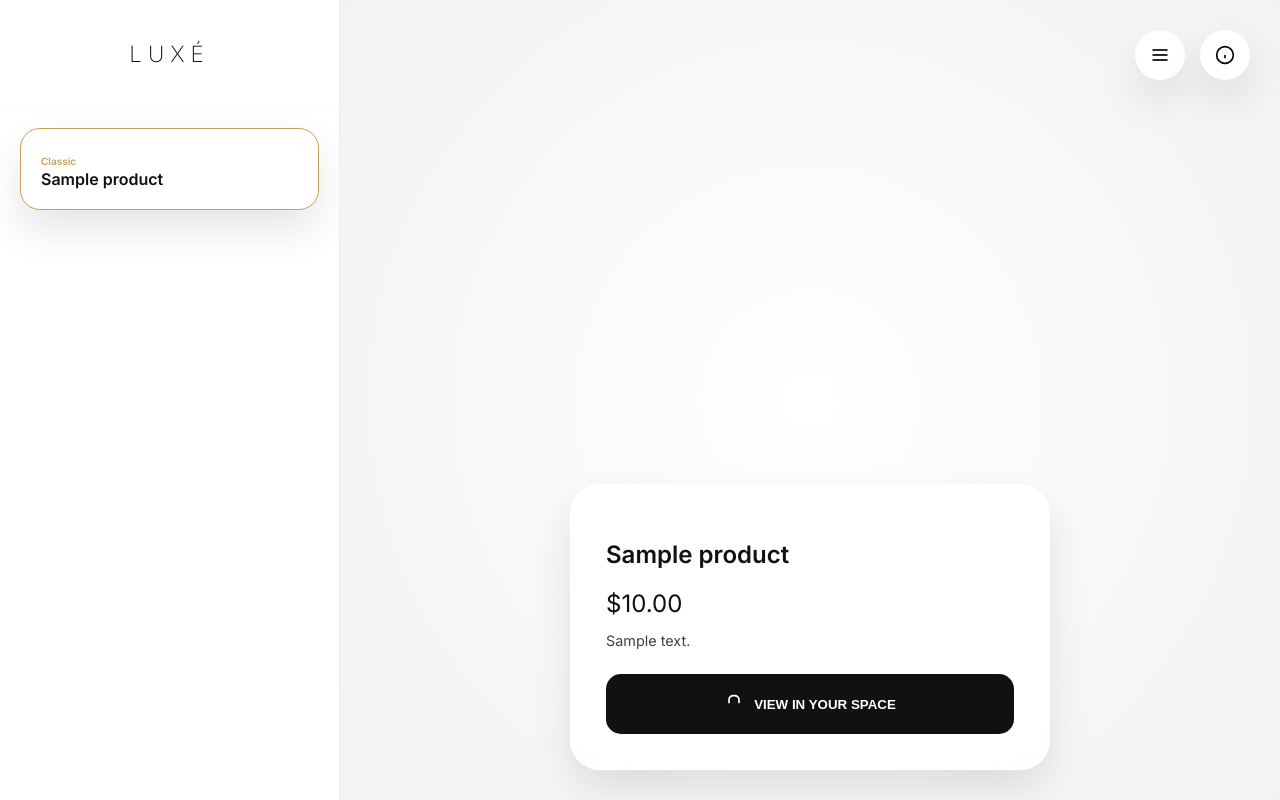
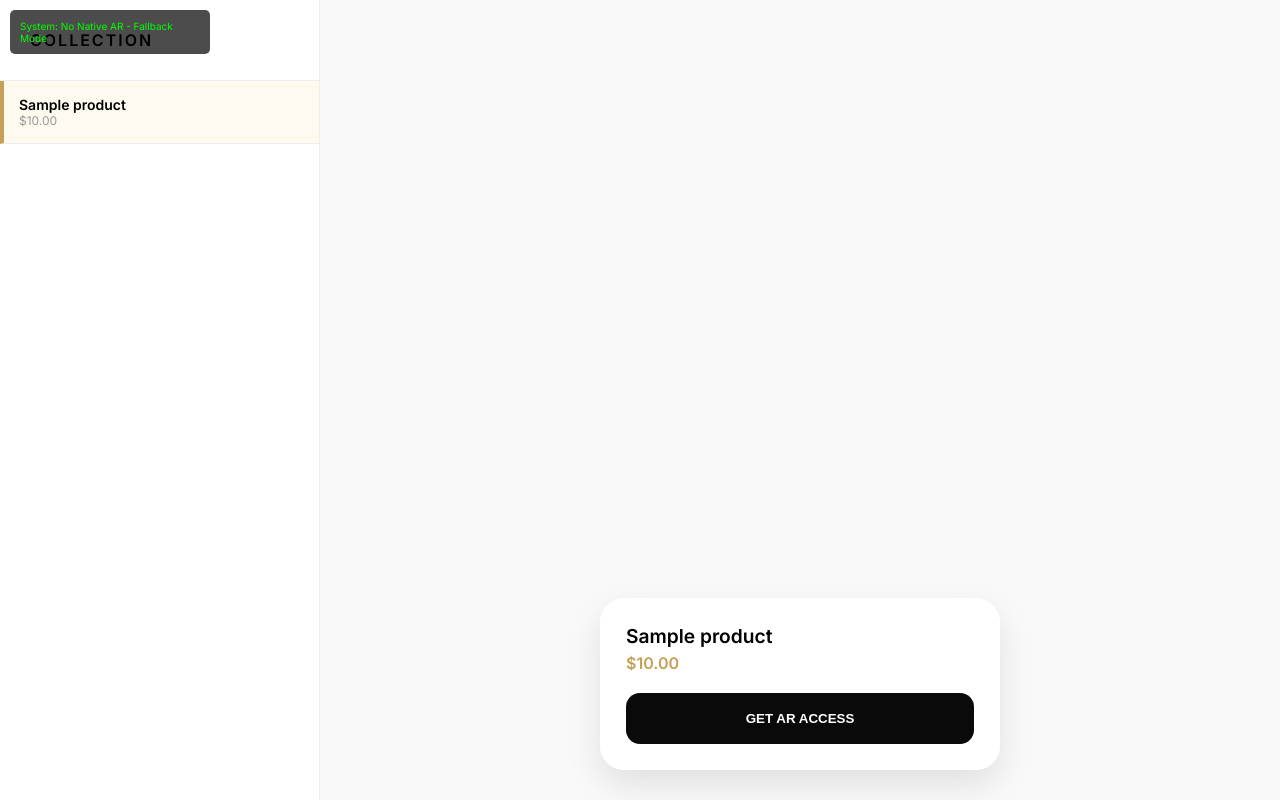
Before and after one commit to bil1234n/3D_hub, a Django app: page / in a window 1280 px wide. Run offline with Django 5.2, Linux system fonts and the light colour scheme; tables that the repository leaves empty hold one stand-in row (values such as "Sample post"); some libraries are stand-ins or nearby versions.

Commit message:
Update index.html

```diff
--- a/templates/index.html
+++ b/templates/index.html
@@ -3,192 +3,228 @@
 <head>
     <meta charset="UTF-8">
     <meta name="viewport" content="width=device-width, initial-scale=1.0, maximum-scale=1.0, user-scalable=no">
-    <title>Luxé | Enterprise AR Engine</title>
+    <title>Luxé | Professional AR Engine</title>
+
     <script type="module" src="https://ajax.googleapis.com/ajax/libs/model-viewer/3.4.0/model-viewer.min.js"></script>
-    <link href="https://fonts.googleapis.com/css2?family=Inter:wght@200;400;600&display=swap" rel="stylesheet">
+    <link href="https://fonts.googleapis.com/css2?family=Inter:wght@300;400;600&display=swap" rel="stylesheet">
+
     <style>
-        :root { --accent: #c5a059; --dark: #111; --glass: rgba(255, 255, 255, 0.9); --shadow: 0 20px 40px rgba(0,0,0,0.1); }
-        * { box-sizing: border-box; transition: all 0.3s cubic-bezier(0.16, 1, 0.3, 1); }
-        body { margin: 0; font-family: 'Inter', sans-serif; display: flex; height: 100vh; overflow: hidden; background: #fff; color: var(--dark); }
+        :root { --accent: #c5a059; --dark: #0a0a0a; --glass: rgba(255, 255, 255, 0.95); }
+        * { box-sizing: border-box; -webkit-tap-highlight-color: transparent; }
+        body { margin: 0; font-family: 'Inter', sans-serif; background: #fff; height: 100vh; display: flex; overflow: hidden; }
 
-        /* Layout Architecture */
-        .sidebar { width: 340px; background: #fff; border-right: 1px solid #eee; display: flex; flex-direction: column; z-index: 100; transition: transform 0.5s ease; }
-        .sidebar.hidden { transform: translateX(-100%); margin-right: -340px; }
-        .sidebar-header { padding: 40px 30px; letter-spacing: 6px; font-weight: 200; font-size: 1.4rem; text-align: center; border-bottom: 1px solid #f9f9f9; }
+        /* Sidebar Control */
+        .sidebar { width: 320px; border-right: 1px solid #eee; display: flex; flex-direction: column; background: #fff; z-index: 10; transition: transform 0.4s cubic-bezier(0.4, 0, 0.2, 1); }
+        .sidebar.collapsed { transform: translateX(-100%); margin-right: -320px; }
 
-        .product-list { flex: 1; overflow-y: auto; padding: 20px; }
-        .item-card {
-            padding: 20px; margin-bottom: 15px; cursor: pointer; border-radius: 20px;
-            background: #f8f8f8; border: 1px solid transparent;
-        }
-        .item-card.active { background: #fff; border-color: var(--accent); box-shadow: var(--shadow); }
+        /* Main Viewport */
+        .viewport { flex: 1; position: relative; background: #f9f9f9; }
+        model-viewer { width: 100%; height: 100%; background-color: #f9f9f9; }
 
-        .view-selector {
-            width: 100%; margin-top: 12px; padding: 10px; border-radius: 10px; border: 1px solid #ddd;
-            font-size: 11px; text-transform: uppercase; letter-spacing: 1px; cursor: pointer;
+        /* Professional UI Components */
+        .overlay-ui { position: absolute; bottom: 30px; left: 50%; transform: translateX(-50%); width: 90%; max-width: 400px; z-index: 50; }
+
+        .product-card {
+            background: var(--glass); backdrop-filter: blur(15px); padding: 25px;
+            border-radius: 24px; box-shadow: 0 15px 35px rgba(0,0,0,0.1); border: 1px solid #fff;
         }
 
-        /* Stage Area */
-        .main-stage { flex: 1; position: relative; background: radial-gradient(circle at center, #ffffff 0%, #f2f2f2 100%); }
-        model-viewer { width: 100%; height: 100%; --poster-color: transparent; }
-
-        /* UI Overlays */
-        .control-dock { position: absolute; top: 30px; right: 30px; display: flex; gap: 15px; z-index: 100; }
-        .icon-btn {
-            width: 50px; height: 50px; background: white; border: none; border-radius: 50%;
-            display: flex; align-items: center; justify-content: center; cursor: pointer; box-shadow: var(--shadow);
-        }
-        .icon-btn:hover { background: var(--dark); color: white; }
-
-        .glass-panel {
-            position: absolute; bottom: 30px; left: 50%; transform: translate(-50%, 40px);
-            width: 90%; max-width: 480px; background: var(--glass); backdrop-filter: blur(20px);
-            padding: 35px; border-radius: 30px; border: 1px solid rgba(255,255,255,0.5);
-            box-shadow: var(--shadow); z-index: 20; opacity: 0; pointer-events: none;
-        }
-        .glass-panel.show { transform: translate(-50%, 0); opacity: 1; pointer-events: auto; }
-
-        .ar-btn {
-            width: 100%; background: var(--dark); color: white; border: none; padding: 20px;
-            border-radius: 15px; font-weight: 600; cursor: pointer; display: flex; align-items: center; justify-content: center; gap: 10px;
+        .btn-primary {
+            width: 100%; padding: 18px; border: none; border-radius: 14px;
+            background: var(--dark); color: #fff; font-weight: 600; cursor: pointer;
+            display: flex; align-items: center; justify-content: center; gap: 10px; transition: 0.2s;
         }
 
-        /* Modal Logic */
-        #qr-modal {
-            display: none; position: fixed; inset: 0; background: rgba(0,0,0,0.8);
-            z-index: 2000; align-items: center; justify-content: center; backdrop-filter: blur(10px);
+        /* Diagnostic Tools (Hide in Production) */
+        #debug-log {
+            position: absolute; top: 10px; left: 10px; font-size: 10px;
+            background: rgba(0,0,0,0.7); color: #0f0; padding: 10px; border-radius: 5px;
+            pointer-events: none; z-index: 1000; max-width: 200px;
         }
-        .qr-card { background: white; padding: 40px; border-radius: 30px; text-align: center; width: 340px; }
 
-        #image-overlay { position: absolute; inset: 0; display: none; align-items: center; justify-content: center; background: #fff; z-index: 5; }
-        #image-overlay img { max-width: 80%; max-height: 80%; object-fit: contain; }
+        /* Modal */
+        .modal {
+            display: none; position: fixed; inset: 0; background: rgba(0,0,0,0.85);
+            z-index: 1000; align-items: center; justify-content: center; backdrop-filter: blur(8px);
+        }
+        .modal-content { background: #fff; padding: 40px; border-radius: 30px; text-align: center; }
+
+        .item-row { padding: 15px; border-bottom: 1px solid #eee; cursor: pointer; transition: 0.2s; }
+        .item-row:hover { background: #f5f5f5; }
+        .item-row.active { border-left: 4px solid var(--accent); background: #fffaf0; }
     </style>
 </head>
 <body>
 
-<div class="sidebar" id="sidebar">
-    <div class="sidebar-header">LUXÉ</div>
-    <div class="product-list" id="ui-list"></div>
-</div>
+    <div id="debug-log">System: Initializing...</div>
 
-<div class="main-stage">
-    <div class="control-dock">
-        <button class="icon-btn" id="toggleSide"><svg width="20" height="20" viewBox="0 0 24 24" fill="none" stroke="currentColor" stroke-width="2"><line x1="3" y1="12" x2="21" y2="12"></line><line x1="3" y1="6" x2="21" y2="6"></line><line x1="3" y1="18" x2="21" y2="18"></line></svg></button>
-        <button class="icon-btn" id="toggleInfo"><svg width="20" height="20" viewBox="0 0 24 24" fill="none" stroke="currentColor" stroke-width="2"><circle cx="12" cy="12" r="10"></circle><line x1="12" y1="16" x2="12" y2="12"></line><line x1="12" y1="8" x2="12.01" y2="8"></line></svg></button>
-    </div>
+    <aside class="sidebar" id="sidebar">
+        <div style="padding: 30px; border-bottom: 1px solid #eee; font-weight: 600; letter-spacing: 2px;">COLLECTION</div>
+        <div id="product-list" style="overflow-y: auto; flex: 1;"></div>
+    </aside>
 
-    <model-viewer id="viewer"
-        camera-controls auto-rotate shadow-intensity="2"
-        environment-image="neutral" exposure="1"
-        ar ar-modes="webxr scene-viewer quick-look"
-        ar-scale="auto" loading="eager" crossorigin="anonymous">
-        <button slot="ar-button" id="hidden-ar-button" style="display:none;"></button>
+    <main class="viewport">
+        <model-viewer id="main-engine"
+            loading="eager"
+            camera-controls
+            auto-rotate
+            ar
+            ar-modes="webxr scene-viewer quick-look"
+            ar-placement="floor"
+            shadow-intensity="1.5"
+            environment-image="neutral"
+            crossorigin="anonymous">
+
+            <button slot="ar-button" id="native-ar-trigger" style="display:none;"></button>
         </model-viewer>
 
-    <div id="image-overlay"><img id="gallery-img" src=""></div>
-
-    <div class="glass-panel" id="info-panel">
-        <h2 id="p-title">Product</h2>
-        <div id="p-price" style="font-size: 1.5rem; margin-bottom: 10px;">$0.00</div>
-        <p id="p-desc" style="font-size: 0.9rem; opacity: 0.8; margin-bottom: 25px;"></p>
-        <button class="ar-btn" id="launch-ar">
-            <svg width="20" height="20" fill="currentColor" viewBox="0 0 24 24"><path d="M7 11V7c0-2.21 1.79-4 4-4h2c2.21 0 4 1.79 4 4v4h2V7c0-3.31-2.69-6-6-6h-2c-3.31 0-6 2.69-6 6v4h2z"/></svg>
-            VIEW IN YOUR SPACE
+        <div class="overlay-ui">
+            <div class="product-card">
+                <h2 id="display-name" style="margin: 0 0 5px 0; font-size: 1.2rem;">Select Product</h2>
+                <p id="display-price" style="margin: 0 0 20px 0; color: var(--accent); font-weight: 600;">$0.00</p>
+                <button class="btn-primary" id="master-ar-btn">
+                    <svg width="20" height="20" viewBox="0 0 24 24" fill="none" stroke="currentColor" stroke-width="2"><path d="M21 16V8a2 2 0 0 0-1-1.73l-7-4a2 2 0 0 0-2 0l-7 4A2 2 0 0 0 3 8v8a2 2 0 0 0 1 1.73l7 4a2 2 0 0 0 2 0l7-4A2 2 0 0 0 21 16z"></path><polyline points="3.27 6.96 12 12.01 20.73 6.96"></polyline><line x1="12" y1="22.08" x2="12" y2="12"></line></svg>
+                    INITIALIZING AR...
                 </button>
             </div>
         </div>
+    </main>
 
-<div id="qr-modal">
-    <div class="qr-card">
-        <h3>View in AR</h3>
-        <p style="font-size: 0.85rem; color: #666;">Scan with your mobile device to place this item in your room.</p>
-        <img id="qr-code" style="width: 200px; height: 200px; margin: 20px 0;">
-        <button id="close-qr" style="width:100%; padding:15px; border:none; background:#eee; border-radius:10px; cursor:pointer;">Close</button>
+    <div class="modal" id="qr-modal">
+        <div class="modal-content">
+            <h3>Desktop Detected</h3>
+            <p>Scan to view this in your room</p>
+            <img id="qr-image" style="width: 200px; height: 200px; margin: 20px;">
+            <button onclick="document.getElementById('qr-modal').style.display='none'" style="display:block; width:100%; padding:10px; border:none; background:#eee; border-radius:8px;">Dismiss</button>
         </div>
     </div>
 
 <script>
+    // 1. SYSTEM CONFIGURATION
     const CLOUD_NAME = "duhidqjmj";
+    const logger = document.getElementById('debug-log');
 
-    // Crucial: Cloudinary delivery logic
-    function getCloudinaryUrl(path, isModel = false) {
-        if (!path) return "";
-        if (path.startsWith('http')) return path.replace('http://', 'https://');
-        const type = isModel ? 'raw/upload' : 'image/upload';
-        const cleanPath = path.replace('/media/', '');
-        return `https://res.cloudinary.com/${CLOUD_NAME}/${type}/${cleanPath}`;
+    function log(msg) {
+        logger.innerText = `System: ${msg}`;
+        console.log(`[AR ENGINE] ${msg}`);
     }
 
+    function formatCloudinary(url, isModel = false) {
+        if (!url) return "";
+        if (url.startsWith('http')) return url.replace('http://', 'https://');
+        const folder = isModel ? 'raw/upload' : 'image/upload';
+        return `https://res.cloudinary.com/${CLOUD_NAME}/${folder}/${url.replace('/media/', '')}`;
+    }
+
+    // 2. DATA INJECTION
     const inventory = [
         {% for p in products %}
         {
             id: "{{ p.id|escapejs }}",
             name: "{{ p.name|escapejs }}",
             price: "{{ p.price|escapejs }}",
-            desc: "{{ p.description|escapejs }}",
-            category: "{{ p.category|escapejs }}",
-            model: getCloudinaryUrl("{{ p.model_3d.url|escapejs }}", true),
-            thumb: getCloudinaryUrl("{{ p.main_image.url|escapejs }}")
+            glb: formatCloudinary("{% if p.model_3d %}{{ p.model_3d.url|escapejs }}{% endif %}", true)
         }{% if not forloop.last %},{% endif %}
         {% endfor %}
     ];
 
-    const viewer = document.getElementById('viewer');
-    const infoPanel = document.getElementById('info-panel');
-    const qrModal = document.getElementById('qr-modal');
+    // 3. ENGINE CORE
+    const Engine = {
+        el: document.getElementById('main-engine'),
+        arBtn: document.getElementById('master-ar-btn'),
 
-    // AR Engine Logic
-    function triggerAR() {
-        const isMobile = /iPhone|iPad|iPod|Android/i.test(navigator.userAgent);
+        async init() {
+            log("Checking Capabilities...");
+            this.checkARSupport();
+            this.renderList();
+            if(inventory.length > 0) this.loadProduct(inventory[0].id);
 
-        // Attempt 1: Direct activation via component
-        if (viewer.canActivateAR) {
-            viewer.activateAR();
-        }
-        // Attempt 2: Intent-based trigger for Android/iOS if detection is sluggish
-        else if (isMobile) {
-            const arButton = document.getElementById('hidden-ar-button');
-            arButton.click();
-        }
-        // Attempt 3: Desktop Fallback
-        else {
-            const currentUrl = encodeURIComponent(window.location.href);
-            document.getElementById('qr-code').src = `https://api.qrserver.com/v1/create-qr-code/?size=200x200&data=${currentUrl}`;
-            qrModal.style.display = 'flex';
+            this.arBtn.addEventListener('click', () => this.handleARRequest());
+        },
+
+        async checkARSupport() {
+            // Check for WebXR
+            if (navigator.xr) {
+                const supported = await navigator.xr.isSessionSupported('immersive-ar');
+                if (supported) {
+                    log("WebXR Confirmed (Android/Chrome)");
+                    this.arBtn.innerText = "VIEW IN YOUR SPACE";
+                    return;
                 }
             }
 
-    function selectProduct(id) {
-        const item = inventory.find(p => p.id == id);
-        if (!item) return;
-
-        viewer.src = item.model;
-        document.getElementById('p-title').innerText = item.name;
-        document.getElementById('p-price').innerText = `$${item.price}`;
-        document.getElementById('p-desc').innerText = item.desc;
-
-        infoPanel.classList.add('show');
-        document.querySelectorAll('.item-card').forEach(c => c.classList.remove('active'));
-        document.querySelector(`[data-id="${id}"]`).classList.add('active');
+            // Check for iOS QuickLook
+            const a = document.createElement('a');
+            if (a.relList && a.relList.supports && a.relList.supports('ar')) {
+                log("QuickLook Confirmed (iOS)");
+                this.arBtn.innerText = "VIEW IN YOUR SPACE";
+                return;
             }
 
-    // Initialize
-    const listContainer = document.getElementById('ui-list');
-    listContainer.innerHTML = inventory.map(p => `
-        <div class="item-card" data-id="${p.id}" onclick="selectProduct('${p.id}')">
-            <span style="font-size:10px; color:var(--accent); font-weight:600;">${p.category}</span>
-            <div style="font-weight:600;">${p.name}</div>
+            log("No Native AR - Fallback Mode");
+            this.arBtn.innerText = "GET AR ACCESS";
+        },
+
+        loadProduct(id) {
+            const item = inventory.find(p => p.id == id);
+            log(`Loading: ${item.name}`);
+            this.el.src = item.glb;
+            document.getElementById('display-name').innerText = item.name;
+            document.getElementById('display-price').innerText = `$${item.price}`;
+
+            document.querySelectorAll('.item-row').forEach(r => r.classList.remove('active'));
+            document.querySelector(`[data-id="${id}"]`).classList.add('active');
+        },
+
+        handleARRequest() {
+            // This is the "Professional" trigger logic
+            const isSecure = window.location.protocol === 'https:';
+
+            if (!isSecure && window.location.hostname !== 'localhost') {
+                alert("Security Error: AR requires an HTTPS connection.");
+                log("Blocked: Insecure Origin");
+                return;
+            }
+
+            // Forced Activation
+            log("Attempting Launch...");
+            const nativeTrigger = document.getElementById('native-ar-trigger');
+
+            // Check if model-viewer thinks it can AR
+            if (this.el.canActivateAR) {
+                this.el.activateAR();
+            } else {
+                // If it's not a mobile device, show QR
+                if (!/iPhone|iPad|iPod|Android/i.test(navigator.userAgent)) {
+                    this.showQR();
+                } else {
+                    log("Handshake Failed. Check GLB MIME type.");
+                    // Fallback to slot trigger
+                    nativeTrigger.click();
+                }
+            }
+        },
+
+        showQR() {
+            const modal = document.getElementById('qr-modal');
+            const qr = document.getElementById('qr-image');
+            const url = encodeURIComponent(window.location.href);
+            qr.src = `https://api.qrserver.com/v1/create-qr-code/?size=200x200&data=${url}`;
+            modal.style.display = 'flex';
+        },
+
+        renderList() {
+            const container = document.getElementById('product-list');
+            container.innerHTML = inventory.map(p => `
+                <div class="item-row" data-id="${p.id}" onclick="Engine.loadProduct('${p.id}')">
+                    <div style="font-size:14px; font-weight:600;">${p.name}</div>
+                    <div style="font-size:12px; color:#999;">$${p.price}</div>
                 </div>
             `).join('');
+        }
+    };
 
-    // Event Listeners
-    document.getElementById('launch-ar').onclick = triggerAR;
-    document.getElementById('close-qr').onclick = () => qrModal.style.display = 'none';
-    document.getElementById('toggleSide').onclick = () => document.getElementById('sidebar').classList.toggle('hidden');
-    document.getElementById('toggleInfo').onclick = () => infoPanel.classList.toggle('show');
-
-    if (inventory.length > 0) selectProduct(inventory[0].id);
+    window.addEventListener('load', () => Engine.init());
 </script>
-
 </body>
 </html>
```
Lines whose indentation alone changed are shown as unchanged.
